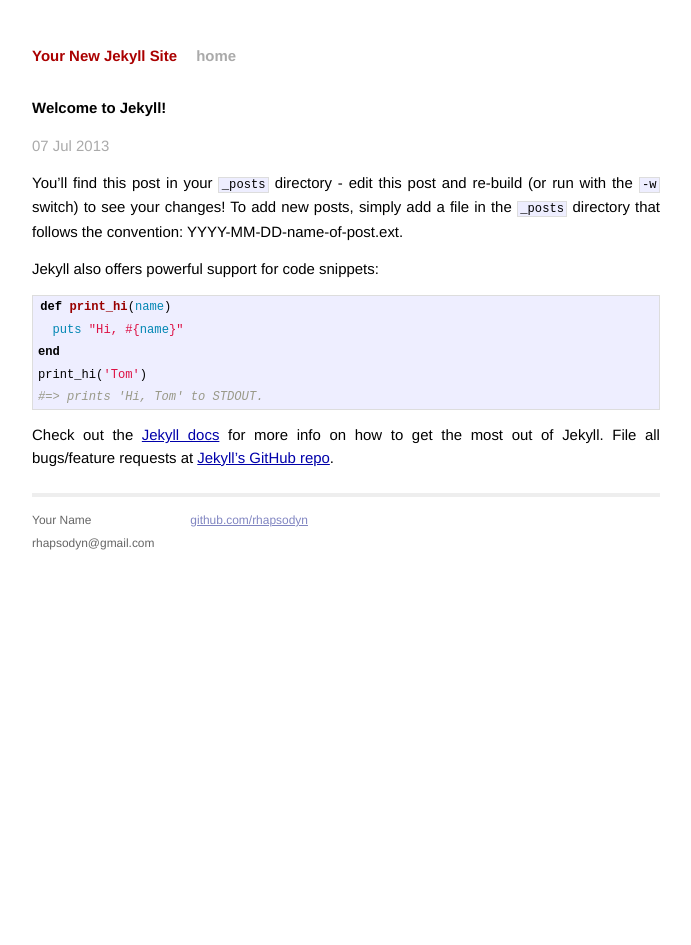
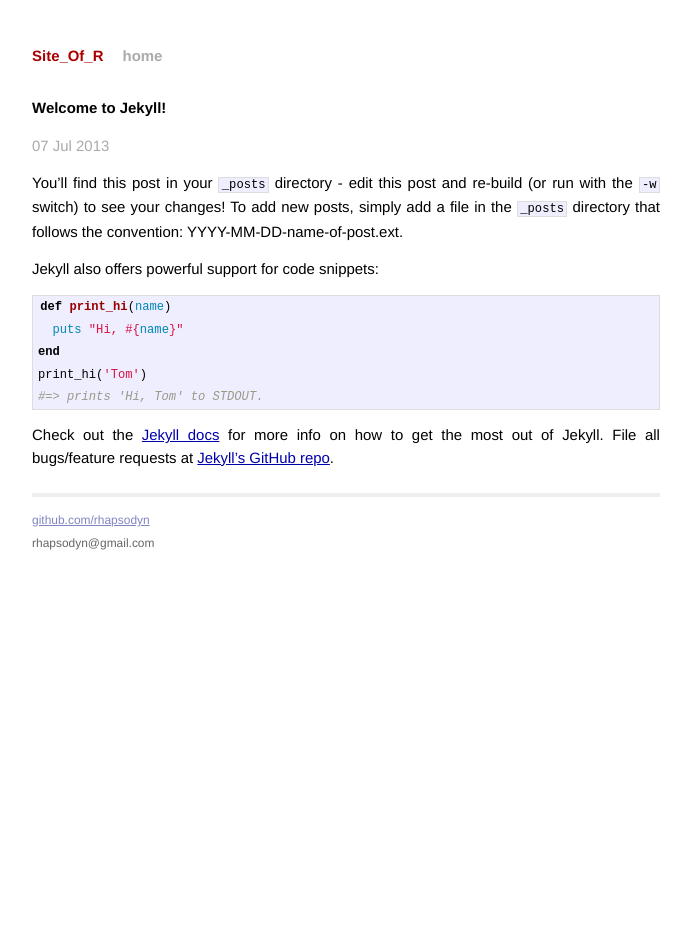
Before and after one commit to rhapsodyn/rhapsodyn.github.com, a Jekyll site: the page built from _posts/2013-07-07-welcome-to-jekyll.markdown, in a window 1280 px wide. Shown: the whole page, without its empty margins (294-985 px from the left). Built offline with Jekyll 4.4.1, drawn with Linux system fonts in a browser that asks for light colours.

Commit message:
edit site.name

```diff
--- a/_config.yml
+++ b/_config.yml
@@ -1,2 +1,2 @@
-name: Your New Jekyll Site
+name: Site_Of_R
 pygments: true
--- a/_layouts/default.html
+++ b/_layouts/default.html
@@ -27,13 +27,9 @@
             <div class="footer">
               <div class="contact">
                 <p>
-                  Your Name<br />
+                  <a href="http://github.com/rhapsodyn/">github.com/rhapsodyn</a>
+                  <br>
                   rhapsodyn@gmail.com
-                </p>
-              </div>
-              <div class="contact">
-                <p>
-                  <a href="http://github.com/rhapsodyn/">github.com/rhapsodyn</a><br />
                 </p>
               </div>
             </div>
--- a/index.html
+++ b/index.html
@@ -1,6 +1,6 @@
 ---
 layout: default
-title: Site Of R
+title: Site_Of_R
 ---
 
 <div id="home">
```
